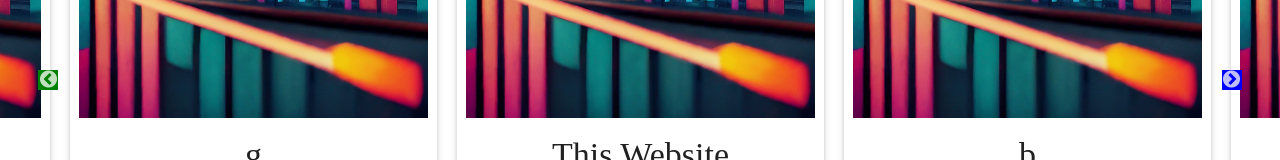
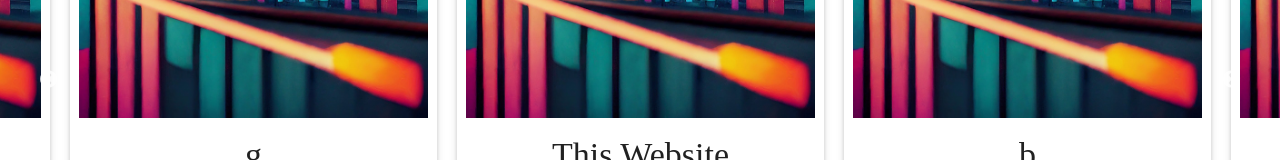
Before and after one commit to killian-n/killian-n.github.io, a React (Vite) app in the folder frontend/: page / in a window 1280 px wide. Shown: the part 1780-1940 px from the top of the page. Built offline with nearby package versions, Linux system fonts and the light colour scheme; the HTML template or start-up script is replaced by a standard one.

Commit message:
Removed test background colors from the arrows.

```diff
--- a/frontend/src/components/NextArrow.tsx
+++ b/frontend/src/components/NextArrow.tsx
@@ -8,7 +8,7 @@ export default function NextArrow(props: ArrowProps) {
       style={{
         ...style,
         display: 'block',
-        backgroundColor: 'blue',
+        color: 'red',
       }}
       onClick={onClick}
     />
--- a/frontend/src/components/PrevArrow.tsx
+++ b/frontend/src/components/PrevArrow.tsx
@@ -5,7 +5,7 @@ export default function PrevArrow(props: ArrowProps) {
   return (
     <div
       className={className}
-      style={{ ...style, display: 'block', background: 'green' }}
+      style={{ ...style, display: 'block' }}
       onClick={onClick}
     />
   );
```
